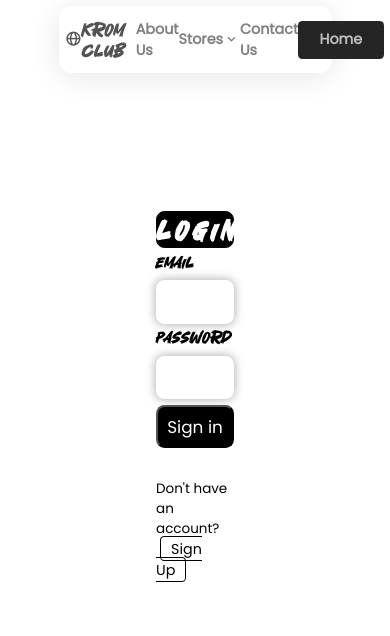
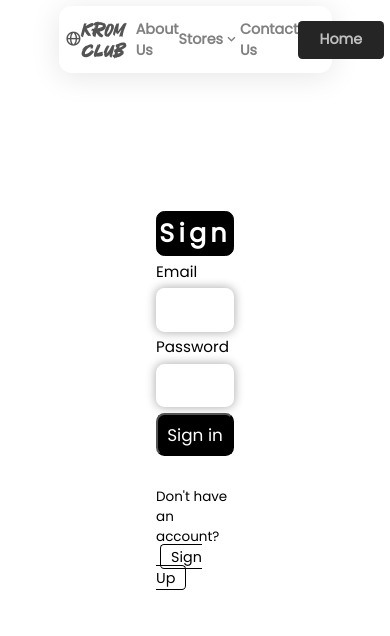
Before and after one commit to AGbaby09/kromVanilla, a plain HTML site: page login.html in a window 390 px wide. Drawn offline with nearby package versions, Linux system fonts and the light colour scheme; a web font is replaced by a local one.

Commit message:
checking mobile edit

```diff
--- a/login.html
+++ b/login.html
@@ -26,7 +26,7 @@
         </header>
 
         <form action="">
-            <h1>LOGIN</h1>
+            <h1>Sign </h1>
             <div>
                 <p>Email</p>
                 <input type="text" name="email" title="email">
--- a/styles/login.css
+++ b/styles/login.css
@@ -104,7 +104,8 @@ form{
     margin: auto;
     width: 20%;
     height: 50%;
-    font-family: ematane;
+    /* font-family: ematane; */
+    font-family: "Poppins", sans-serif;
 }
 form>h1{
     text-align: center;
@@ -181,7 +182,7 @@ form>p>a:hover{
 @media only screen  and (min-width : 1320px) {
     /* Styles */
     body{
-        background-color: cornsilk;
+        /* background-color: cornsilk; */
     }
 
 
--- a/styles/signup.css
+++ b/styles/signup.css
@@ -104,7 +104,8 @@ form{
     margin: auto;
     width: 20%;
     height: 50%;
-    font-family: ematane;
+    /* font-family: ematane; */
+    font-family: "Poppins", sans-serif;
 }
 form>h1{
     text-align: center;
```
